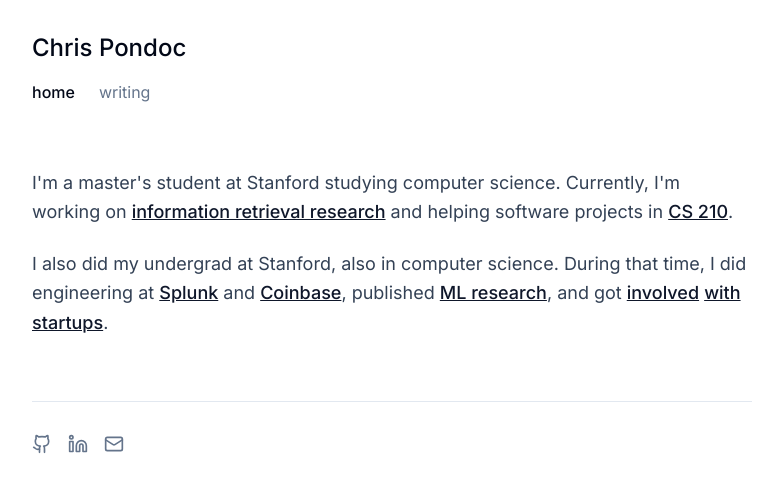
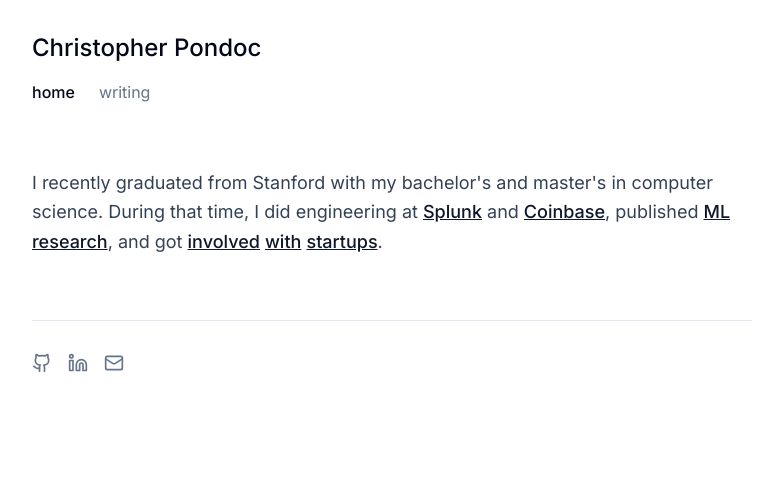
Before and after one commit to cpondoc/cpondoc.com, a Next.js app: page / in a window 1280 px wide. Shown: the top 492 px of the page, without its empty margins (248-1024 px from the left). Built offline with nearby package versions, Linux system fonts and the light colour scheme.

Commit message:
update to reflect grad

```diff
--- a/app/layout.tsx
+++ b/app/layout.tsx
@@ -6,10 +6,10 @@ const inter = Inter({ subsets: ["latin"] })
 
 export const metadata: Metadata = {
   title: {
-    default: "Chris Pondoc",
-    template: "%s | Chris Pondoc",
+    default: "Christopher Pondoc",
+    template: "%s | Christopher Pondoc",
   },
-  description: "Personal website and blog of Chris Pondoc",
+  description: "Personal website and blog of Christopher Pondoc",
   icons: {
     icon: [{ url: "/favicon.ico" }],
   },
--- a/app/page.tsx
+++ b/app/page.tsx
@@ -12,7 +12,7 @@ export default function Page() {
       {/* Header */}
       <header className="mb-16 space-y-4">
         <div>
-          <h1 className="text-2xl font-medium">Chris Pondoc</h1>
+          <h1 className="text-2xl font-medium">Christopher Pondoc</h1>
         </div>
         <nav className="flex gap-6">
           <Link href="/" className="text-foreground font-medium">
@@ -27,24 +27,7 @@ export default function Page() {
       {/* Introduction */}
       <section className="prose prose-slate max-w-none mb-16 space-y-4">
         <p className="text-lg leading-relaxed">
-          I'm a master's student at Stanford studying computer science. Currently, I'm working on {" "}
-          <Link
-            href="https://douwekiela.github.io/"
-            className="font-medium hover:text-primary"
-          >
-            information retrieval research
-          </Link>{" "} and helping software projects in
-          {" "} <Link
-            href="https://stanford.edu/class/cs210/index.html"
-            className="font-medium hover:text-primary"
-          >
-            CS 210
-          </Link>
-          .
-        </p>
-
-        <p className="text-lg leading-relaxed">
-          I also did my undergrad at Stanford, also in computer science. During that time, I did engineering at{" "}
+          I recently graduated from Stanford with my bachelor's and master's in computer science. During that time, I did engineering at{" "}
           <Link href="https://www.splunk.com/" className="font-medium hover:text-primary">
             Splunk
           </Link>{" "}
@@ -60,10 +43,11 @@ export default function Page() {
           </Link>{" "}
           <Link href="https://academy.unusual.vc/" className="font-medium hover:text-primary">
             with
-          </Link>{" "} <Link href="https://www.loom.com/share/447352ad1e5a4b7aba343abff16d4991?sid=09591bc5-7af6-402e-97f0-37490d7d9f17" className="font-medium hover:text-primary">
+          </Link>{" "} <Link href="https://stanford.edu/class/cs210/index.html" className="font-medium hover:text-primary">
             startups
           </Link>.
         </p>
+
       </section>
 
       {/* Footer */}
--- a/app/writing/[slug]/page.tsx
+++ b/app/writing/[slug]/page.tsx
@@ -24,7 +24,7 @@ export default function BlogPost({ params }: { params: { slug: string } }) {
     <div className="min-h-screen max-w-3xl mx-auto px-6 py-8">
       <header className="mb-16 space-y-4">
         <div>
-          <h1 className="text-2xl font-medium">Chris Pondoc</h1>
+          <h1 className="text-2xl font-medium">Christopher Pondoc</h1>
         </div>
         <nav className="flex gap-6">
           <Link href="/" className="text-muted-foreground hover:text-foreground">
--- a/app/writing/page.tsx
+++ b/app/writing/page.tsx
@@ -14,7 +14,7 @@ export default function WritingPage() {
     <div className="min-h-screen max-w-3xl mx-auto px-6 py-8">
       <header className="mb-16 space-y-4">
         <div>
-          <h1 className="text-2xl font-medium">Chris Pondoc</h1>
+          <h1 className="text-2xl font-medium">Christopher Pondoc</h1>
         </div>
         <nav className="flex gap-6">
           <Link href="/" className="text-muted-foreground hover:text-foreground">
```
